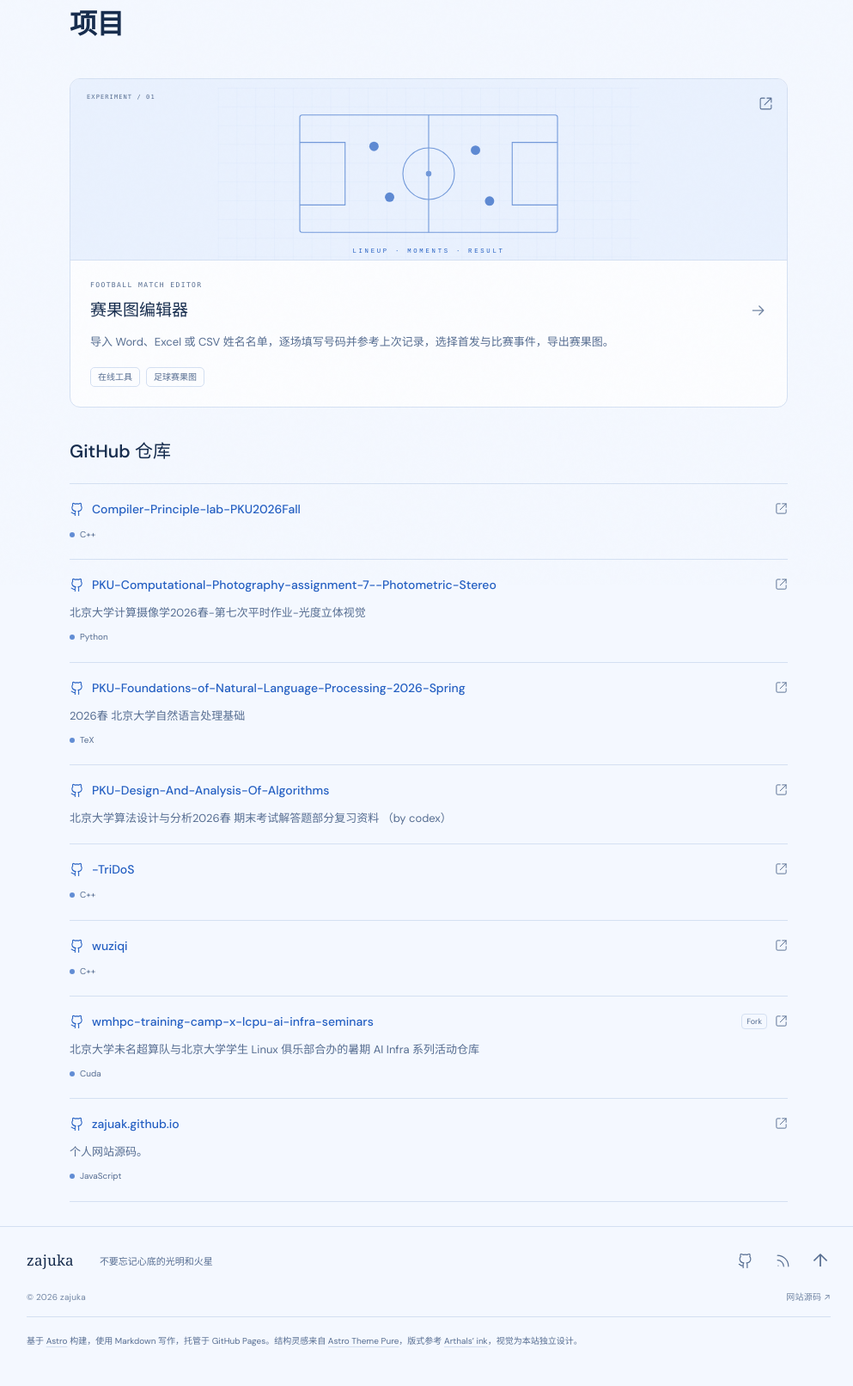
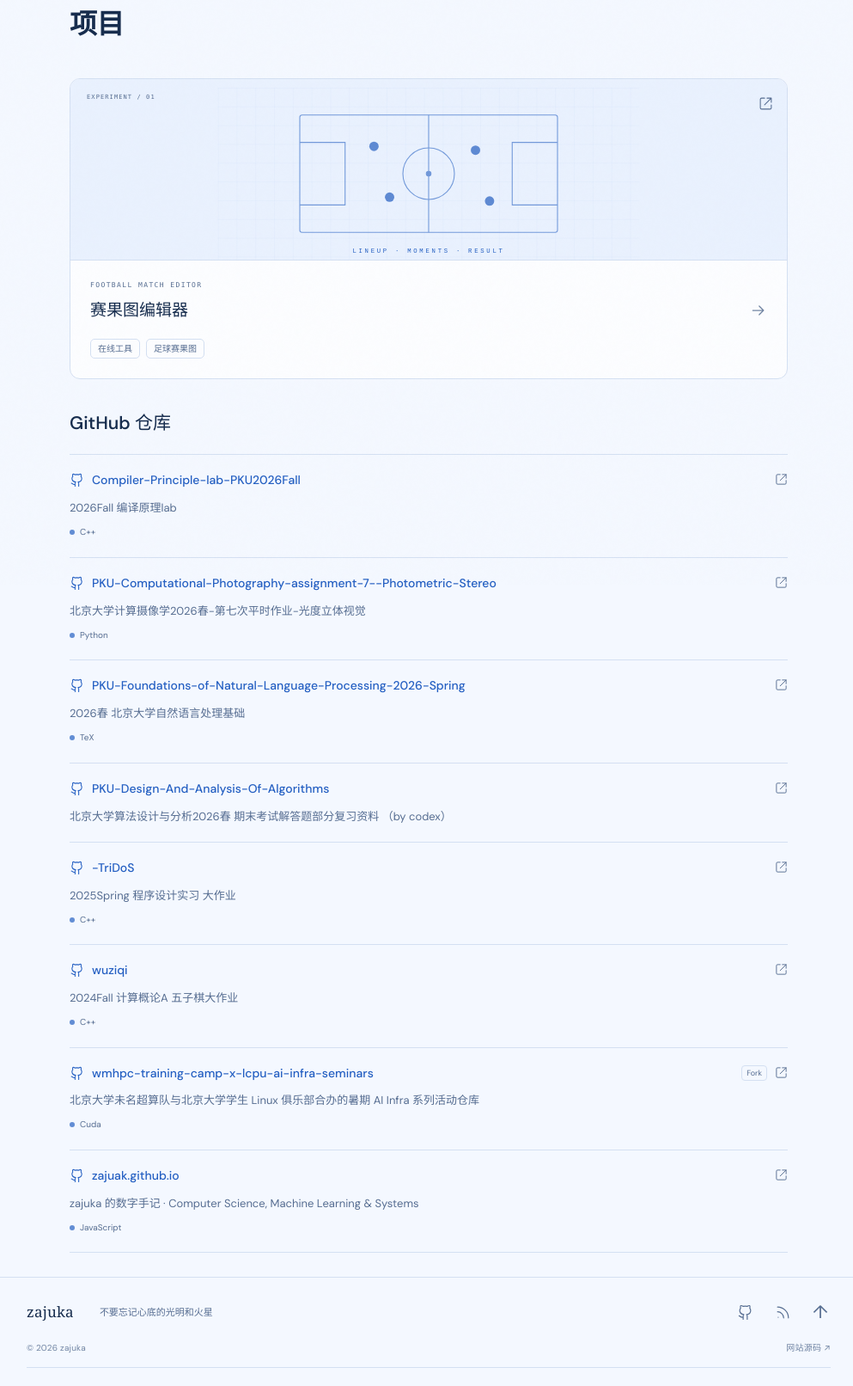
Before and after one commit to zajuak/zajuak.github.io, an Astro site: page /projects in a window 1280 px wide. Shown: the part 120-1732 px from the top of the page at 86% size, without its empty margins (141-1134 px from the left). Built offline with nearby package versions, Linux system fonts and the light colour scheme; Astro itself is replaced by a stand-in of ours.

Commit message:
content: remove editor summary and sync current GitHub descriptions

```diff
--- a/src/components/ProjectCard.astro
+++ b/src/components/ProjectCard.astro
@@ -8,5 +8,5 @@ const external = /^https?:\/\//.test(project.href);
 ---
 <a class="project-card" href={project.href} target={external ? '_blank' : undefined} rel={external ? 'noopener noreferrer' : undefined}>
   <div class="project-image"><ProjectArt type={project.art}/><span class="project-number">EXPERIMENT / {project.number}</span><span class="project-open"><Icon name="external" size={17}/></span></div>
-  <div class="project-copy"><p class="eyebrow">{project.subtitle}</p><h3>{project.title}<Icon name="arrow"/></h3><p>{project.description}</p><div class="tags">{project.tags.map(tag=><span>{tag}</span>)}</div></div>
+  <div class="project-copy"><p class="eyebrow">{project.subtitle}</p><h3>{project.title}<Icon name="arrow"/></h3>{project.description && <p>{project.description}</p>}<div class="tags">{project.tags.map(tag=><span>{tag}</span>)}</div></div>
 </a>
--- a/src/data/repositories.ts
+++ b/src/data/repositories.ts
@@ -11,7 +11,7 @@ export const repositories: Repository[] = [
   {
     "name": "Compiler-Principle-lab-PKU2026Fall",
     "href": "https://github.com/zajuak/Compiler-Principle-lab-PKU2026Fall",
-    "description": "",
+    "description": "2026Fall 编译原理lab",
     "language": "C++",
     "fork": false
   },
@@ -39,14 +39,14 @@ export const repositories: Repository[] = [
   {
     "name": "-TriDoS",
     "href": "https://github.com/zajuak/-TriDoS",
-    "description": "",
+    "description": "2025Spring  程序设计实习 大作业",
     "language": "C++",
     "fork": false
   },
   {
     "name": "wuziqi",
     "href": "https://github.com/zajuak/wuziqi",
-    "description": "",
+    "description": "2024Fall 计算概论A 五子棋大作业",
     "language": "C++",
     "fork": false
   },
@@ -60,7 +60,7 @@ export const repositories: Repository[] = [
   {
     "name": "zajuak.github.io",
     "href": "https://github.com/zajuak/zajuak.github.io",
-    "description": "个人网站源码。",
+    "description": "zajuka 的数字手记 · Computer Science, Machine Learning & Systems",
     "language": "JavaScript",
     "fork": false
   }
--- a/src/data/site.ts
+++ b/src/data/site.ts
@@ -11,7 +11,7 @@ export const projects = [
   {
     title: '赛果图编辑器',
     subtitle: 'FOOTBALL MATCH EDITOR',
-    description: '导入 Word、Excel 或 CSV 姓名名单，逐场填写号码并参考上次记录，选择首发与比赛事件，导出赛果图。',
+    description: '',
     tags: ['在线工具', '足球赛果图'],
     href: url('tools/match-editor/'),
     art: 'football',
```
